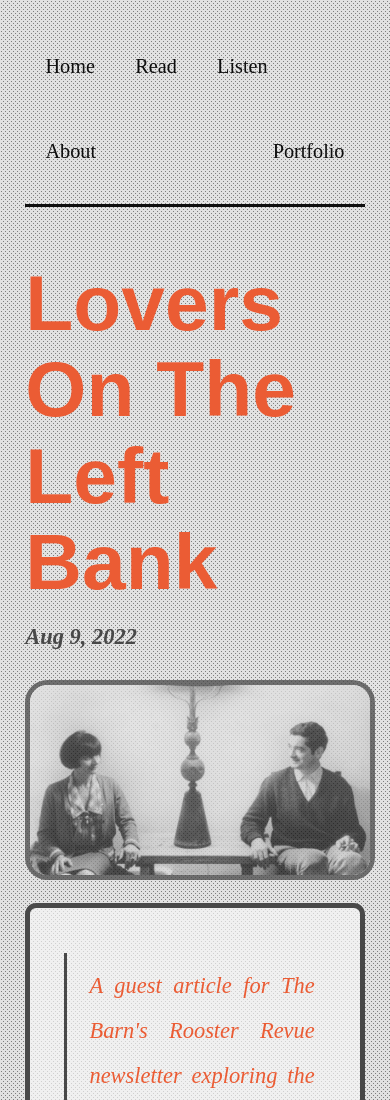
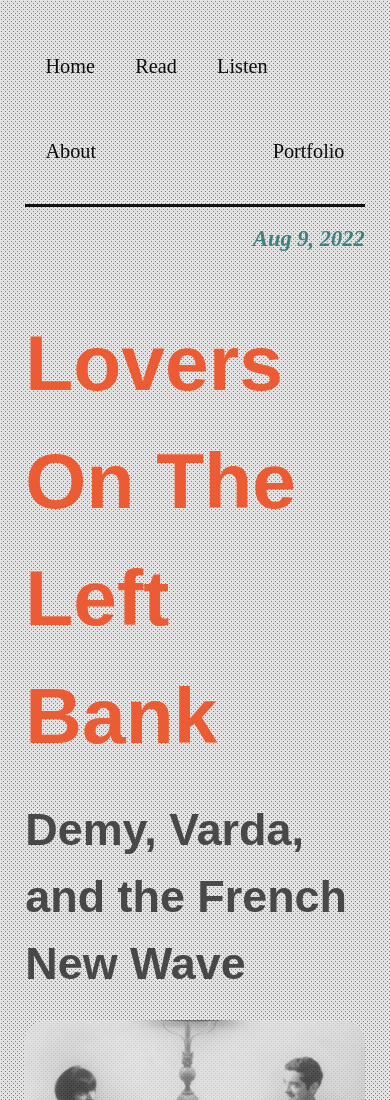
Before and after one commit to TheEMRMusic/Anti-blog, an Eleventy site: page src/posts/LoversOnTheLeftBank.md in a window 390 px wide. Shown: the top 1100 px of the page. Built offline with nearby package versions, Linux system fonts and the light colour scheme; Eleventy itself is replaced by a stand-in of ours; files that its build step writes are made by us from their sources; a web font is replaced by a local one.

Commit message:
First Draft

```diff
--- a/src/_includes/article.njk
+++ b/src/_includes/article.njk
@@ -6,15 +6,16 @@ layout: 'base_rootstyle.njk'
 <article>
 <div>
 
+    <h4 class="date">
+      {{  page.date | postDate  }}
+    </h4>
+
     <h1 class="title">
       {{ title }}
     </h1>
     <h2 class="subtitle">
       {{ subtitle }}
     </h2>
-    <h4 class="date">
-      {{  page.date | postDate  }}
-    </h4>
     <figure>
       <img src="{{ image }}" alt="{{ imageAlt }}">
     </figure>
--- a/src/_includes/footer.njk
+++ b/src/_includes/footer.njk
@@ -1,8 +1,8 @@
 <footer class="site-footer">
-  <p>© 2022 Eric Matthew Richardson.<br>All rights reserved.</p>
   <ul class="footer_links">
     <li><a href="https://kolektiva.social/@TheEMRMusic">Mastodon</a></li>
     <li><a href="https://twitter.com/theemrmusic">Twitter</a></li>
     <li><a href="https://www.instagram.com/theemrmusic/">Instagram</a></li>
   </ul>
+  <p>© 2022 Eric Matthew Richardson.<br>All rights reserved.</p>
 </footer>
--- a/src/main.css
+++ b/src/main.css
@@ -2,7 +2,7 @@
     --color100: #484848;
     --color200: #0f0f0f;
 	--color300: #eb5c34;
-	--color400: #857676;
+	--color400: #40807E;
 	--color500: #695E5E;
 	--color600: #4D4343;
 	--color700: #f0f0f0;
@@ -60,8 +60,6 @@ picture {
   margin-right: auto;
 
   border-radius: 1em;
-  border-style: solid;
-  border-color: var(--color100);
   border-width: .25em;
 
   opacity: .75;
@@ -276,7 +274,7 @@ table td {
 
 
 .title {
-    margin-bottom: 0;
+    margin-bottom: .15em;
 }
 
 .subtitle {
@@ -284,13 +282,16 @@ table td {
     font-size: 3em;
     font-weight: bold;
     margin-top: 0;
-    margin-bottom: .25em;
-    color: var(--color200);
+    margin-bottom: .15em;
+    color: var(--color100);
+    font-style: normal;
 }
 
 .date {
     font-size: 1.25em;
     margin-top: 0;
+    color: var(--color400);
+    text-align: right;
 }
 
 /* Nav Bar Class Styling */
@@ -415,7 +416,7 @@ table td {
 
 .article_subtitle {
     text-decoration: none;
-    color: var(--color100);
+    color: var(--color400);
     font-style: italic;
     margin-top: .5em;
 }
@@ -448,13 +449,13 @@ table td {
     text-align: right;
     font-size: .7em;
     margin-top: auto;
-    padding-top: 3em;
 
     color: var(--color100);
+
     display: flex;
     flex-direction: row;
-    justify-content: end;
-    align-items: center;
+    justify-content: space-between;
+    align-items: right;
 
     gap: 1em;
 }
@@ -463,10 +464,10 @@ table td {
     text-align: left;
     display: flex;
     list-style-type: none;
-    flex-direction: column;
+    flex-direction: row;
     justify-content: space-between;
 
-    border-left: solid;
+    gap: 2em;
 }
 
 /* Mobile Styles */
@@ -512,12 +513,12 @@ table td {
         font-weight: bold;
         margin-top: 0;
         margin-bottom: .25em;
-        color: var(--color200);
     }
 
     .title,
     .subtitle {
         margin-bottom: .25em;
+        line-height: 1.5em;
     }
 
     .date {
--- a/src/posts/LoversOnTheLeftBank.md
+++ b/src/posts/LoversOnTheLeftBank.md
@@ -1,5 +1,6 @@
 ---
 title: Lovers On The Left Bank
+subtitle: Demy, Varda, and the French New Wave
 author: Eric Matthew Richardson
 date: 2022-08-09
 tags: ["post", "read", "article", "musicals"]
```
